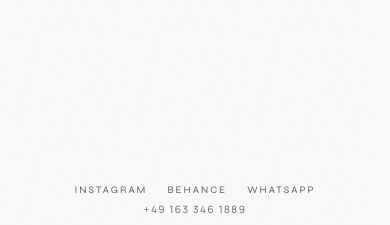
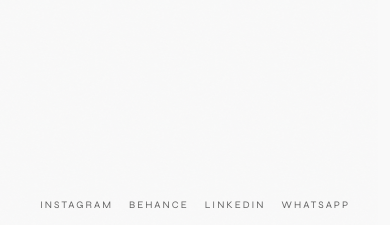
Before and after one commit to pablovaliente235-collab/pablovaliente.de, a plain HTML site: page pablovaliente.de/index.html in a window 390 px wide. Shown: the part 619-844 px from the top of the page. Drawn offline with nearby package versions, Linux system fonts and the light colour scheme.

Commit message:
Add files via upload

```diff
--- a/pablovaliente.de/index.html
+++ b/pablovaliente.de/index.html
@@ -357,13 +357,11 @@
 
 <footer class="fixed bottom-0 left-0 right-0 z-[600] bg-[#f9f9f9]">
     <!-- Mobile/tablet -->
-    <div class="flex flex-col items-center justify-center py-2 px-4 md:px-6 lg:hidden">
-        <div class="flex flex-row items-center gap-5 mb-1">
-            <a href="https://instagram.com/pablovaliente.de" target="_blank" rel="noopener noreferrer" class="font-['Syne'] text-[10px] tracking-[0.2em] uppercase text-black/60 hover:text-black transition-colors">INSTAGRAM</a>
-            <a href="https://www.behance.net/pvaliente" target="_blank" rel="noopener noreferrer" class="font-['Syne'] text-[10px] tracking-[0.2em] uppercase text-black/60 hover:text-black transition-colors">BEHANCE</a>
-            <a href="https://wa.me/491633461889" target="_blank" rel="noopener noreferrer" class="font-['Syne'] text-[10px] tracking-[0.2em] uppercase text-black/60 hover:text-black transition-colors">WHATSAPP</a>
-        </div>
-        <a href="https://wa.me/491633461889" target="_blank" rel="noopener noreferrer" class="font-['Manrope'] text-[10px] tracking-[0.15em] text-black/60 hover:text-black transition-colors">+49 163 346 1889</a>
+    <div class="flex flex-row items-center justify-center gap-4 py-3 px-4 md:px-6 lg:hidden">
+        <a href="https://instagram.com/pablovaliente.de" target="_blank" rel="noopener noreferrer" class="font-['Syne'] text-[10px] tracking-[0.2em] uppercase text-black/60 hover:text-black transition-colors">INSTAGRAM</a>
+        <a href="https://www.behance.net/pvaliente" target="_blank" rel="noopener noreferrer" class="font-['Syne'] text-[10px] tracking-[0.2em] uppercase text-black/60 hover:text-black transition-colors">BEHANCE</a>
+        <a href="https://www.linkedin.com/in/valiente-pablo" target="_blank" rel="noopener noreferrer" class="font-['Syne'] text-[10px] tracking-[0.2em] uppercase text-black/60 hover:text-black transition-colors">LINKEDIN</a>
+        <a href="https://wa.me/491633461889" target="_blank" rel="noopener noreferrer" class="font-['Syne'] text-[10px] tracking-[0.2em] uppercase text-black/60 hover:text-black transition-colors">WHATSAPP</a>
     </div>
     <!-- Desktop -->
     <div class="hidden lg:flex flex-row justify-between items-center gap-8 pt-3 pb-3 px-10">
```
